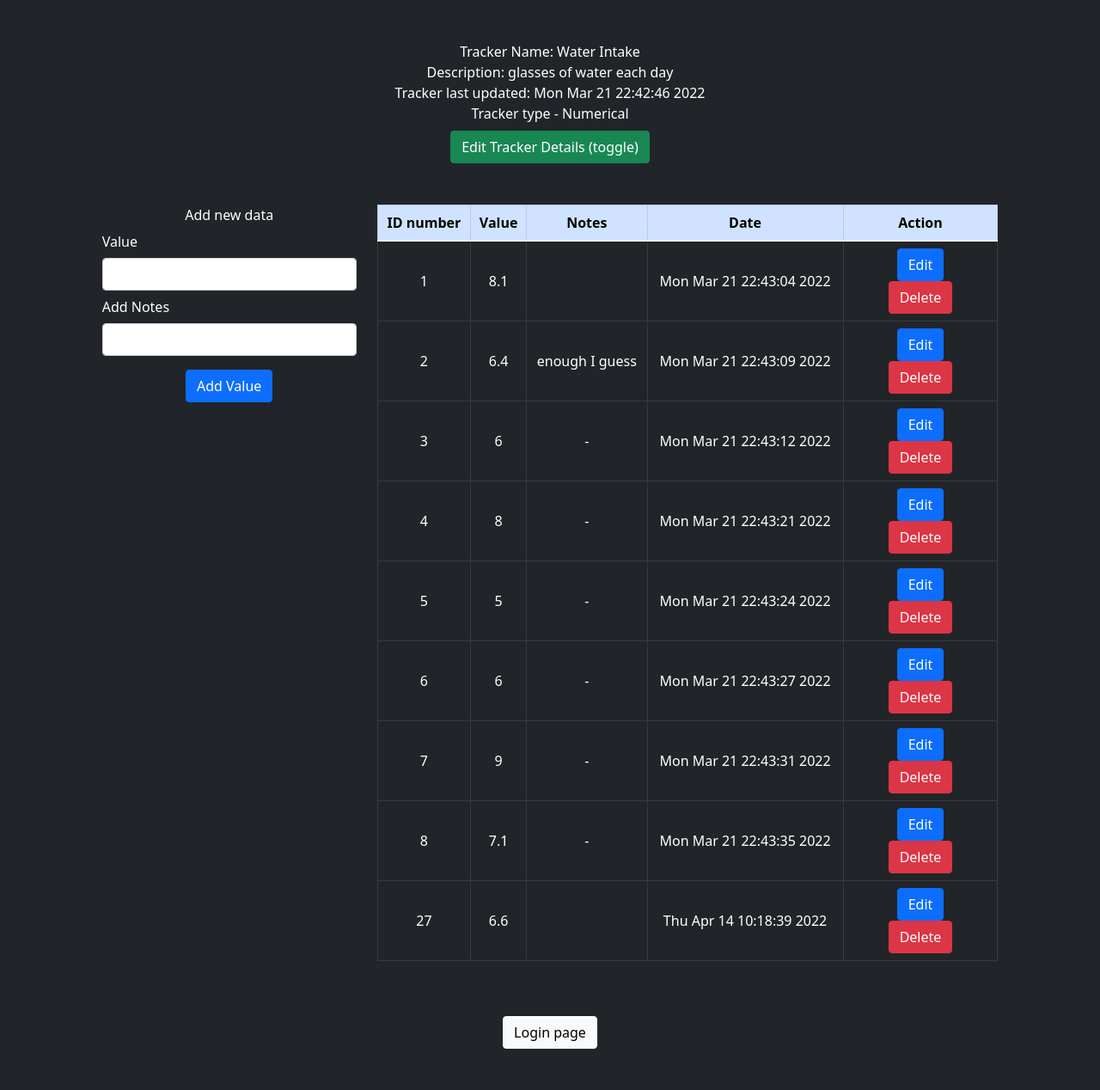
After one commit to SayonilMitra/Quantified-Self-App, a Flask app: page /guest/tracker_demo in a window 1280 px wide. The commit adds this page. Shown: the whole page at 86% size. Run offline with Flask 2, Linux system fonts and the light colour scheme.

Commit message:
Added guest user feature and some minor fixes

```diff
--- a/application/controller_login.py
+++ b/application/controller_login.py
@@ -64,3 +64,14 @@ def log_out(user_name):
     session.pop('user_name', None)
     #return session
     return redirect("/")
+
+# Guest view
+
+@app.route("/guest/dashboard")
+def guest_dashboard():
+    return render_template("guest_dashboard.html")
+
+
+@app.route("/guest/tracker_demo")
+def guest_tracker_info():
+    return render_template("guest_tracker_demo.html")
--- /dev/null
+++ b/templates/guest_tracker_demo.html
@@ -0,0 +1,296 @@
+<!DOCTYPE html>
+<html lang="en">
+
+<head>
+    <meta charset="utf-8">
+    <meta name="viewport" content="width=device-width, initial-scale=1">
+    <meta http-equiv="X-UA-Compatible" content="IE=edge">
+    <link href="https://cdn.jsdelivr.net/npm/bootstrap@5.1.3/dist/css/bootstrap.min.css" rel="stylesheet" integrity="sha384-1BmE4kWBq78iYhFldvKuhfTAU6auU8tT94WrHftjDbrCEXSU1oBoqyl2QvZ6jIW3" crossorigin="anonymous">
+    <script src="https://cdnjs.cloudflare.com/ajax/libs/Chart.js/2.9.4/Chart.js"></script>
+    <title></title>
+</head>
+
+<body class="container-fluid bg-dark text-white">
+
+    <div class="row mt-5 justify-content-center">
+        <div class="col-auto d-flex text-center justify-content-center">
+            Tracker Name: Water Intake <br>
+            Description: glasses of water each day <br>
+            Tracker last updated: Mon Mar 21 22:42:46 2022 <br>
+        </div>
+    </div>
+
+    <div class="row justify-content-center">
+        <div class="col-auto">
+            Tracker type -
+            Numerical
+        </div>
+    </div>
+
+    <div class="row mt-2 justify-content-center">
+        <div class="col-auto">
+            <a href="#" class="btn btn-success" onclick="document.getElementById('edittrackerform').classList.toggle('d-none')">
+                Edit Tracker Details (toggle)
+            </a>
+        </div>
+    </div>
+
+    <!-- Form to edit tracker name and description -->
+
+    <div class="row mt-3 d-none justify-content-center" id="edittrackerform">
+        <div class="col-12 col-sm-8 col-md-3 border border-light rounded-3 p-4">
+            <div class="row">
+                <div class="col">
+                    <form action="/edittracker/" method="post">
+                        <label class="form-label" for="tracker_name">Tracker name</label>
+                        <input class="form-control" type="text" name="tracker_name" id="tracker_name"> <br>
+                        <label class="form-label" for="tracker_description">Tracker description</label>
+                        <input class="form-control" type="text" name="tracker_description" id="tracker_description">
+                    </form>
+                </div>
+            </div>
+            <div class="row justify-content-center">
+                <div class="col-auto">
+                    <input class="btn btn-primary mt-3" type="submit" value="Confirm Edit">
+                </div>
+            </div>
+        </div>
+    </div>
+
+    <div class="row mt-5 justify-content-center">
+
+        <div class="col-12 col-sm-8 col-md-3 col-xl-3">
+
+            <!-- Form for adding new data -->
+
+            <div class="row justify-content-center">
+                <div class="col-auto">
+                    Add new data
+                </div>
+            </div>
+            <div class="row justify-content-center">
+                <div class="col">
+                    <form id="record_value" class="" action='/createlog/1' method="post">
+
+
+                        <div class="row">
+                            <div class="col">
+                                <div class="row">
+                                    <div class="col">
+                                        <label class="col-form-label" for="log_value">Value</label>
+                                    </div>
+                                </div>
+                                <div class="row">
+                                    <div class="col">
+                                        <input type="number" step="0.1" class="form-control" name="log_value" id="log_value">
+                                    </div>
+                                </div>
+                            </div>
+                        </div>
+
+                        <div class="row">
+                            <div class="col">
+                                <div class="row">
+                                    <div class="col">
+                                        <label class="col-form-label" for="log_note">Add Notes</label>
+                                    </div>
+                                </div>
+                                <div class="row">
+                                    <div class="col">
+                                        <input type="text" class="form-control" name="log_note" id="log_note">
+                                    </div>
+                                </div>
+                            </div>
+                        </div>
+                    </form>
+                </div>
+            </div>
+            <div class="row mt-3 justify-content-center">
+                <div class="col-auto">
+                    <button form="record_value" class="btn btn-primary" type="submit">Add Value</button>
+                </div>
+            </div>
+        </div>
+
+        <!-- This is the table for log details of a tracker -->
+
+        <div class="col col-sm-12 col-md-12 col-xl-7">
+            <table class="table thead-light table-dark table-bordered table-hover text-center table-responsive align-middle">
+                <tr class="table-primary">
+                    <th>ID number</td>
+                    <th>Value</td>
+                    <th>Notes</th>
+                    <th>Date</td>
+                    <th>Action</th>
+                    <th class="d-none" id="hiddenHeader">Edit</th>
+                </tr>
+                <tbody>
+
+                    <tr>
+                        <td>1</td>
+                        <td>8.1</td>
+                        <td></td>
+                        <td>Mon Mar 21 22:43:04 2022</td>
+                        <td>
+                            <div class="row justify-content-center">
+                                <div class="col-6">
+                                    <a class="btn btn-primary" href=''>Edit</a>
+                                </div>
+                                <div class="col">
+                                    <a class="btn btn-danger" href=''>Delete</a>
+                                </div>
+                            </div>
+                        </td>
+                    </tr>
+
+                    <tr>
+                        <td>2</td>
+                        <td>6.4</td>
+                        <td>enough I guess</td>
+                        <td>Mon Mar 21 22:43:09 2022</td>
+                        <td>
+                            <div class="row justify-content-center">
+                                <div class="col-6">
+                                    <a class="btn btn-primary" href=''>Edit</a>
+                                </div>
+                                <div class="col">
+                                    <a class="btn btn-danger" href=''>Delete</a>
+                                </div>
+                            </div>
+                        </td>
+                    </tr>
+
+                    <tr>
+                        <td>3</td>
+                        <td>6</td>
+                        <td>-</td>
+                        <td>Mon Mar 21 22:43:12 2022</td>
+                        <td>
+                            <div class="row justify-content-center">
+                                <div class="col-6">
+                                    <a class="btn btn-primary" href=''>Edit</a>
+                                </div>
+                                <div class="col">
+                                    <a class="btn btn-danger" href=''>Delete</a>
+                                </div>
+                            </div>
+                        </td>
+                    </tr>
+
+                    <tr>
+                        <td>4</td>
+                        <td>8</td>
+                        <td>-</td>
+                        <td>Mon Mar 21 22:43:21 2022</td>
+                        <td>
+                            <div class="row justify-content-center">
+                                <div class="col-6">
+                                    <a class="btn btn-primary" href=''>Edit</a>
+                                </div>
+                                <div class="col">
+                                    <a class="btn btn-danger" href=''>Delete</a>
+                                </div>
+                            </div>
+                        </td>
+                    </tr>
+
+                    <tr>
+                        <td>5</td>
+                        <td>5</td>
+                        <td>-</td>
+                        <td>Mon Mar 21 22:43:24 2022</td>
+                        <td>
+                            <div class="row justify-content-center">
+                                <div class="col-6">
+                                    <a class="btn btn-primary" href=''>Edit</a>
+                                </div>
+                                <div class="col">
+                                    <a class="btn btn-danger" href=''>Delete</a>
+                                </div>
+                            </div>
+                        </td>
+                    </tr>
+
+                    <tr>
+                        <td>6</td>
+                        <td>6</td>
+                        <td>-</td>
+                        <td>Mon Mar 21 22:43:27 2022</td>
+                        <td>
+                            <div class="row justify-content-center">
+                                <div class="col-6">
+                                    <a class="btn btn-primary" href=''>Edit</a>
+                                </div>
+                                <div class="col">
+                                    <a class="btn btn-danger" href=''>Delete</a>
+                                </div>
+                            </div>
+                        </td>
+                    </tr>
+
+                    <tr>
+                        <td>7</td>
+                        <td>9</td>
+                        <td>-</td>
+                        <td>Mon Mar 21 22:43:31 2022</td>
+                        <td>
+                            <div class="row justify-content-center">
+                                <div class="col-6">
+                                    <a class="btn btn-primary" href=''>Edit</a>
+                                </div>
+                                <div class="col">
+                                    <a class="btn btn-danger" href=''>Delete</a>
+                                </div>
+                            </div>
+                        </td>
+                    </tr>
+
+                    <tr>
+                        <td>8</td>
+                        <td>7.1</td>
+                        <td>-</td>
+                        <td>Mon Mar 21 22:43:35 2022</td>
+                        <td>
+                            <div class="row justify-content-center">
+                                <div class="col-6">
+                                    <a class="btn btn-primary" href=''>Edit</a>
+                                </div>
+                                <div class="col">
+                                    <a class="btn btn-danger" href=''>Delete</a>
+                                </div>
+                            </div>
+                        </td>
+                    </tr>
+
+                    <tr>
+                        <td>27</td>
+                        <td>6.6</td>
+                        <td></td>
+                        <td>Thu Apr 14 10:18:39 2022</td>
+                        <td>
+                            <div class="row justify-content-center">
+                                <div class="col-6">
+                                    <a class="btn btn-primary" href=''>Edit</a>
+                                </div>
+                                <div class="col">
+                                    <a class="btn btn-danger" href=''>Delete</a>
+                                </div>
+                            </div>
+                        </td>
+                    </tr>
+
+                </tbody>
+            </table>
+        </div>
+    </div>
+
+    <div class="row mt-5 mb-5 justify-content-center">
+        <div class="col-auto">
+            <a class="btn btn-light" href="/">Login page</a>
+        </div>
+    </div>
+
+
+</body>
+
+</html>
```
Also changed, not shown: templates/editlog.html (+9 -8 lines), templates/guest_dashboard.html (added, +104 -0 lines), templates/login.html (+36 -4 lines), templates/trackerdetails.html (+36 -59 lines), templates/value_input_form.html (+1 -8 lines), database.sqlite, static/person.png (added).
